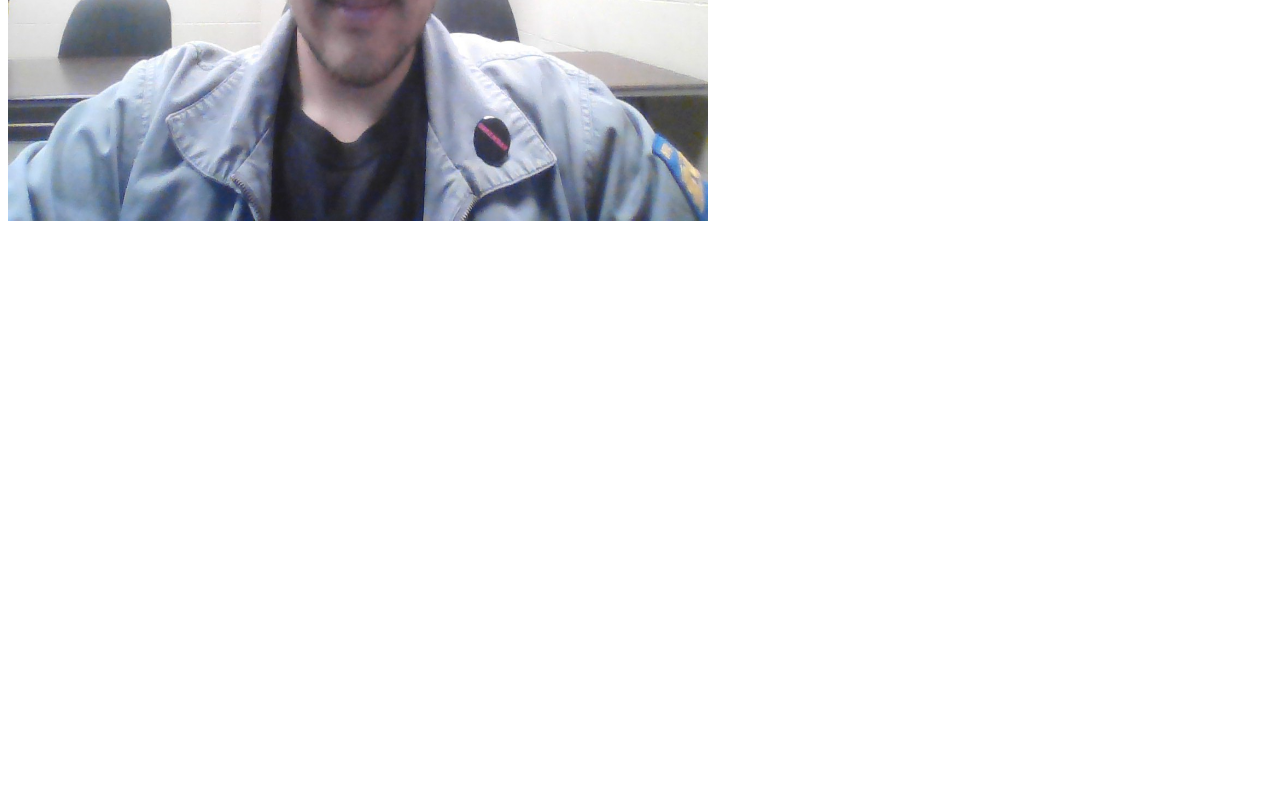
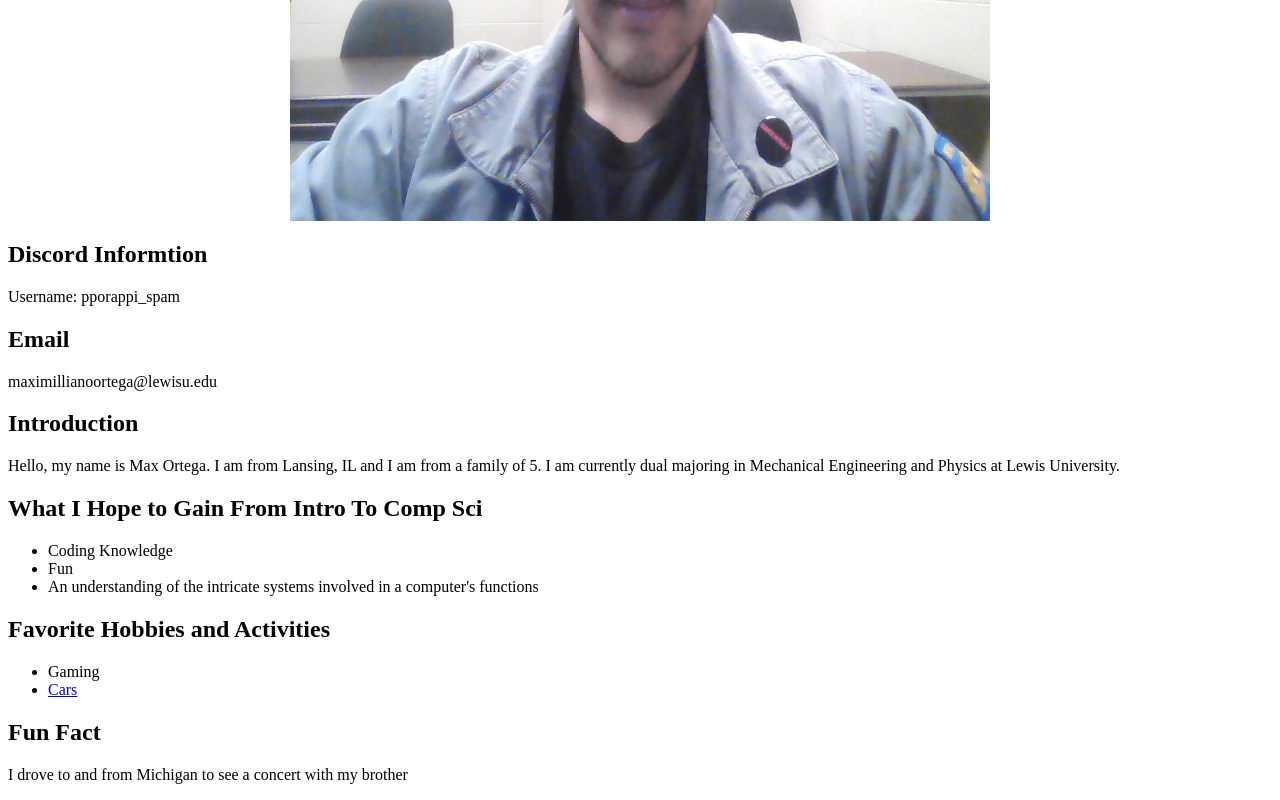
Before and after one commit to maximillianoortega-boop/gtkeo, a plain HTML site: page index.html in a window 1280 px wide. Shown: the part 359-1159 px from the top of the page. Before the commit the page ends 800 px from the top, so only its background shows below. Drawn offline with Linux system fonts and the light colour scheme.

Commit message:
updatefile

```diff
--- a/index.html
+++ b/index.html
@@ -4,8 +4,37 @@
     <meta charset="UTF-8">
     <title>Max</title>
 </head>
+<style>
+img {
+  display: block;
+  margin: auto;
+}
+</style>
   <body>
     <h1>Getting To Know Each Other</h1>
-    <img src="me-800-by-800.jpg" alt="Max's Picture" style="width:700px;height:500px">
+    <img src="me-800-by-800.jpg" alt="Max's Picture" style="width:700px; height:500px">
 </body>
 </html>
+<h2>Discord Informtion</h2>
+<p>Username: pporappi_spam</p>
+<h2>Email</h2>
+<p>maximillianoortega@lewisu.edu</p>
+
+<h2>Introduction</h2>
+<p>Hello, my name is Max Ortega. I am from Lansing, IL and I am from a family of 5. I am currently dual majoring in Mechanical Engineering and Physics at Lewis University.</p>
+
+<h2>What I Hope to Gain From Intro To Comp Sci</h2>
+<ul>
+  <li>Coding Knowledge</li>
+  <li>Fun</li>
+  <li>An understanding of the intricate systems involved in a computer's functions</li>
+</ul>
+
+<h2>Favorite Hobbies and Activities</h2>
+<ul>
+  <li>Gaming</li>
+  <li><a href="https://www.youtube.com/watch?v=OIBFdEiG7oE">Cars</a></li>
+</ul>
+
+<h2>Fun Fact</h2>
+<p>I drove to and from Michigan to see a concert with my brother</p>
```
Also changed, not shown: me-300-by-300.jpg (added).
